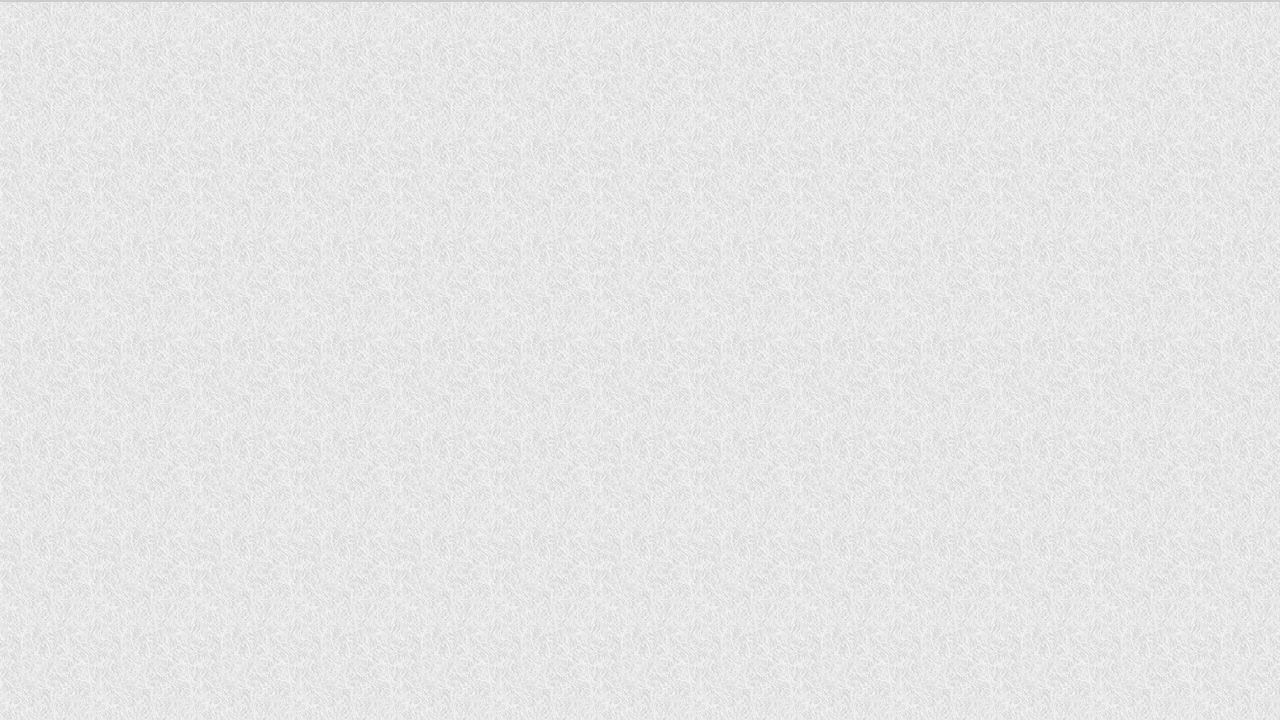
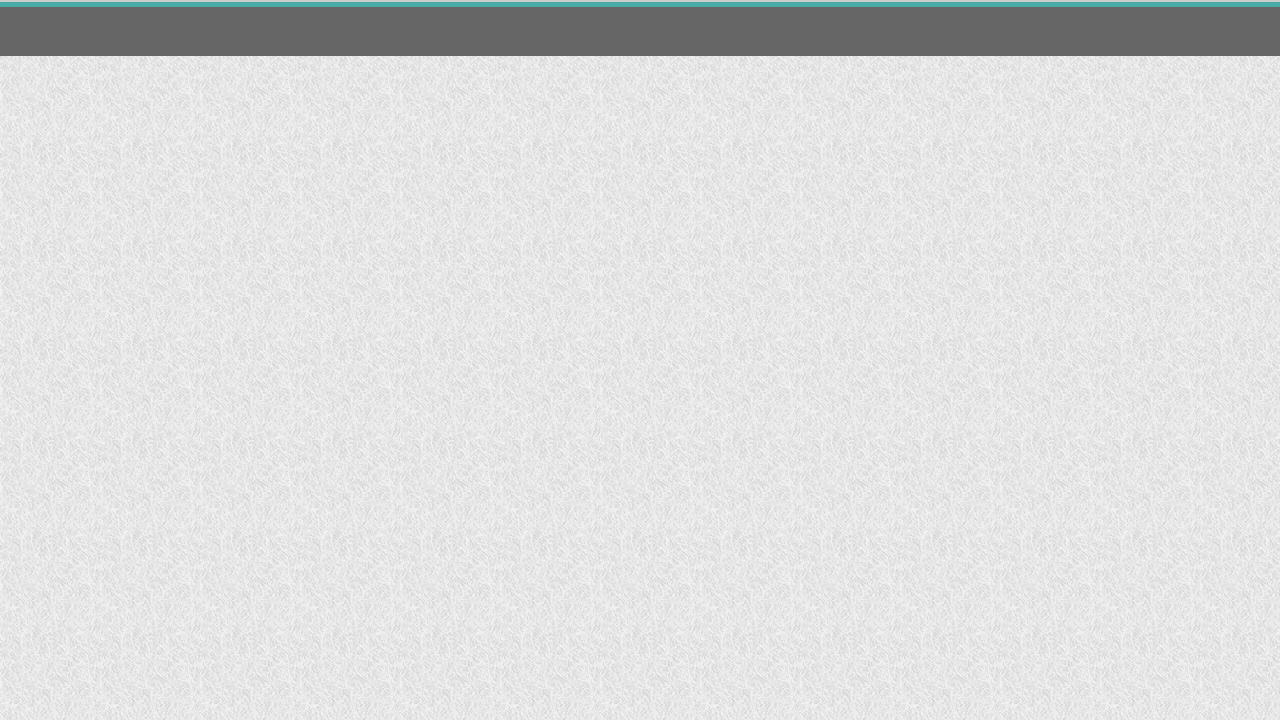
Before and after one commit to DalandV/Bootstrap-Portfolio, a plain HTML site: page contact.html in a window 1280 px wide. Shown: the part 80-800 px from the top of the page. Drawn offline with nearby package versions, Linux system fonts and the light colour scheme.

Commit message:
Added Footer to All Pages

```diff
--- a/contact.html
+++ b/contact.html
@@ -51,6 +51,14 @@
         </div>
     </nav>
 
+    <div class="container-fluid p-4" style="background: #666666; border-top: 5px solid #4aaaa5" ;>
+        <div class="row">
+            <div class="col-md-12">
+
+            </div>
+        </div>
+    </div>
+
     <!-- Optional JavaScript -->
     <!-- jQuery first, then Popper.js, then Bootstrap JS -->
     <script src="https://code.jquery.com/jquery-3.3.1.slim.min.js" integrity="sha384-q8i/X+965DzO0rT7abK41JStQIAqVgRVzpbzo5smXKp4YfRvH+8abtTE1Pi6jizo"
```
Also changed, not shown: index.html (+1 -1 lines), portfolio.html (+8 -0 lines).
